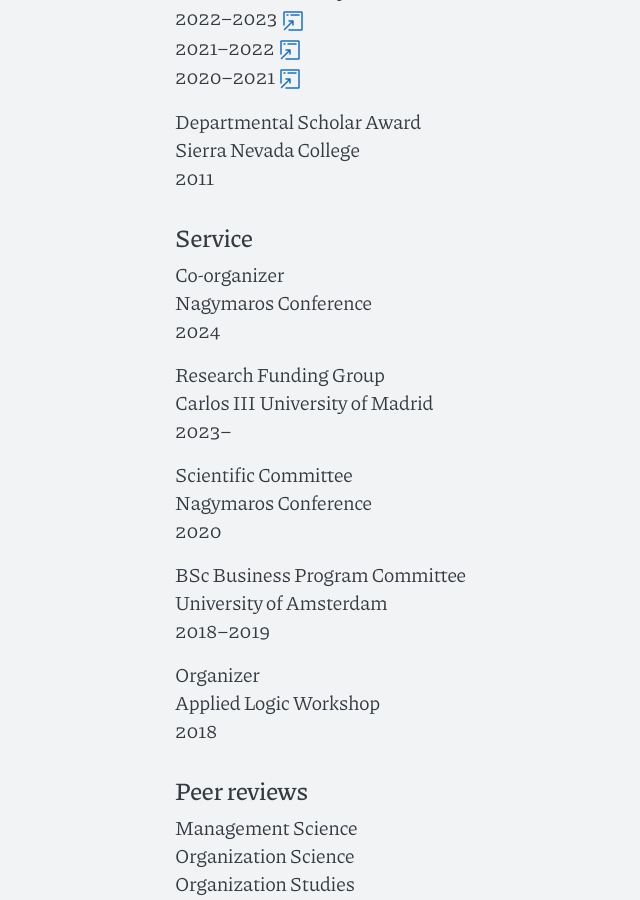
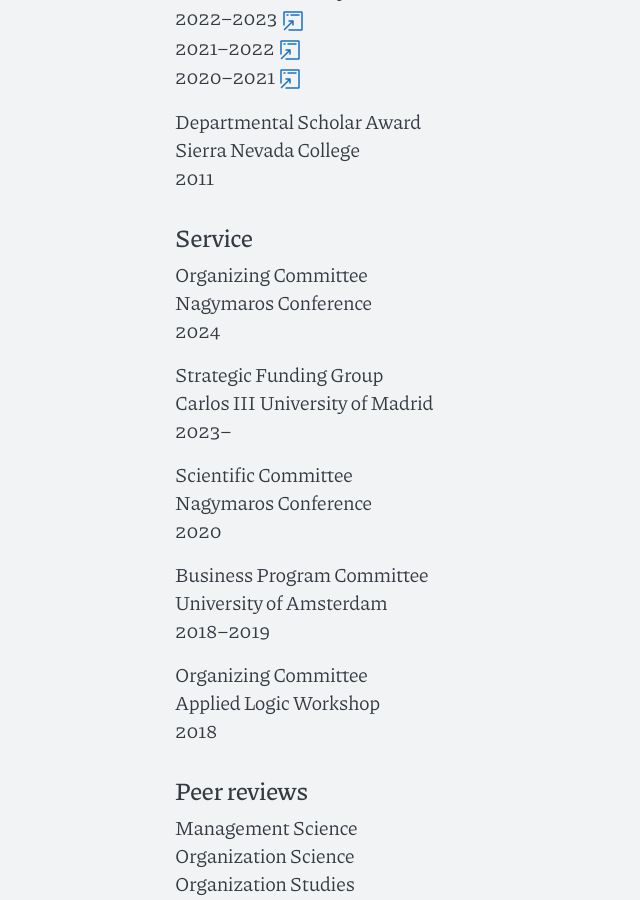
Before and after one commit to piazzai/piazzai.github.io, a Jekyll site: the page built from cv.md, in a window 1280 px wide and 900 px high, scrolled down 4713 px. Shown: the whole window, without its empty margins (192-832 px from the left). Built offline with Jekyll 4.4.1, drawn with Linux system fonts in a browser that asks for light colours.

Commit message:
Simplify committee names

```diff
--- a/cv.md
+++ b/cv.md
@@ -159,11 +159,11 @@
 
 ## Service
 
-Co-organizer
+Organizing Committee
 Nagymaros Conference
 2024
 
-Research Funding Group
+Strategic Funding Group
 Carlos III University of Madrid
 2023--
 
@@ -171,11 +171,11 @@
 Nagymaros Conference
 2020
 
-BSc Business Program Committee
+Business Program Committee
 University of Amsterdam
 2018--2019
 
-Organizer
+Organizing Committee
 Applied Logic Workshop
 2018
 
```
